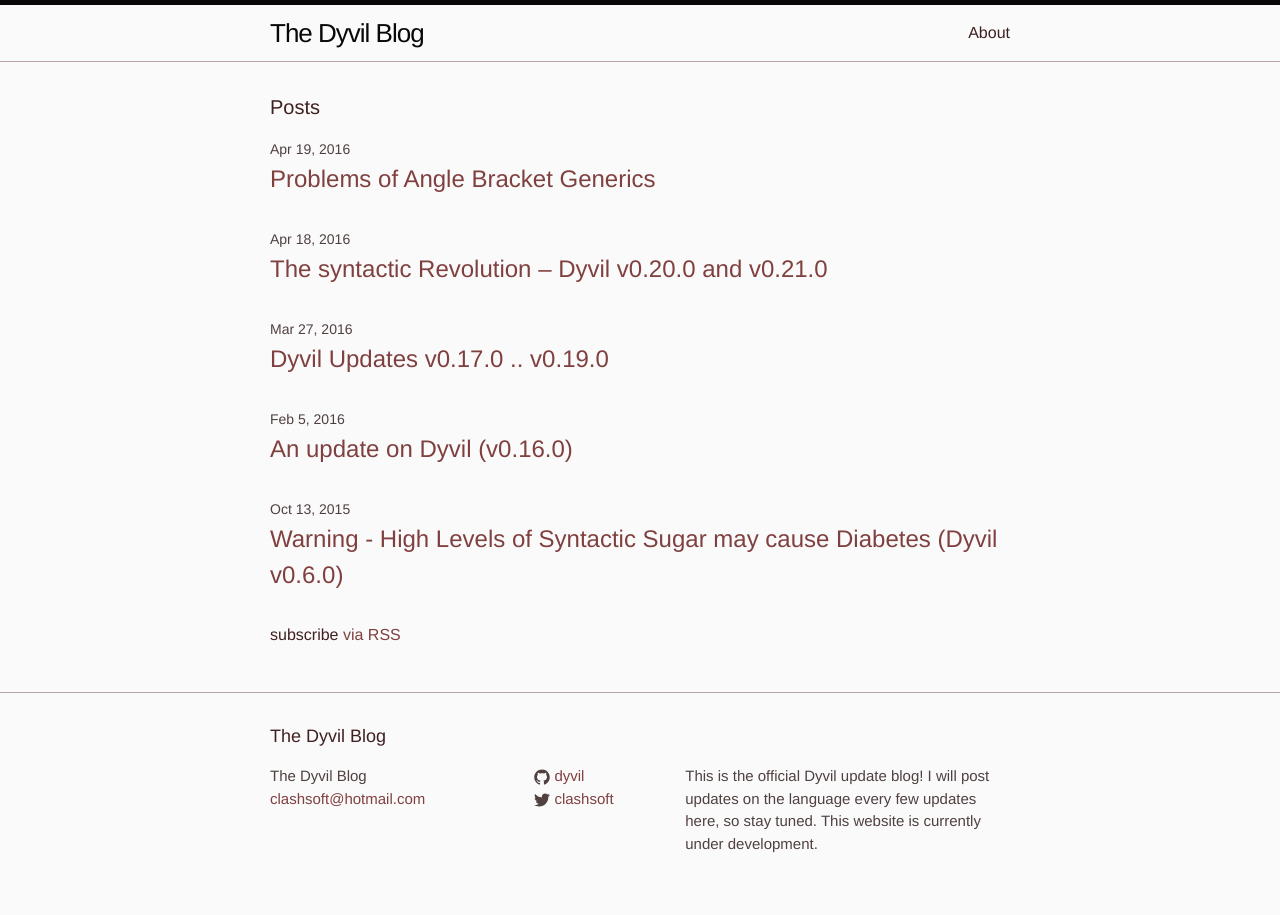
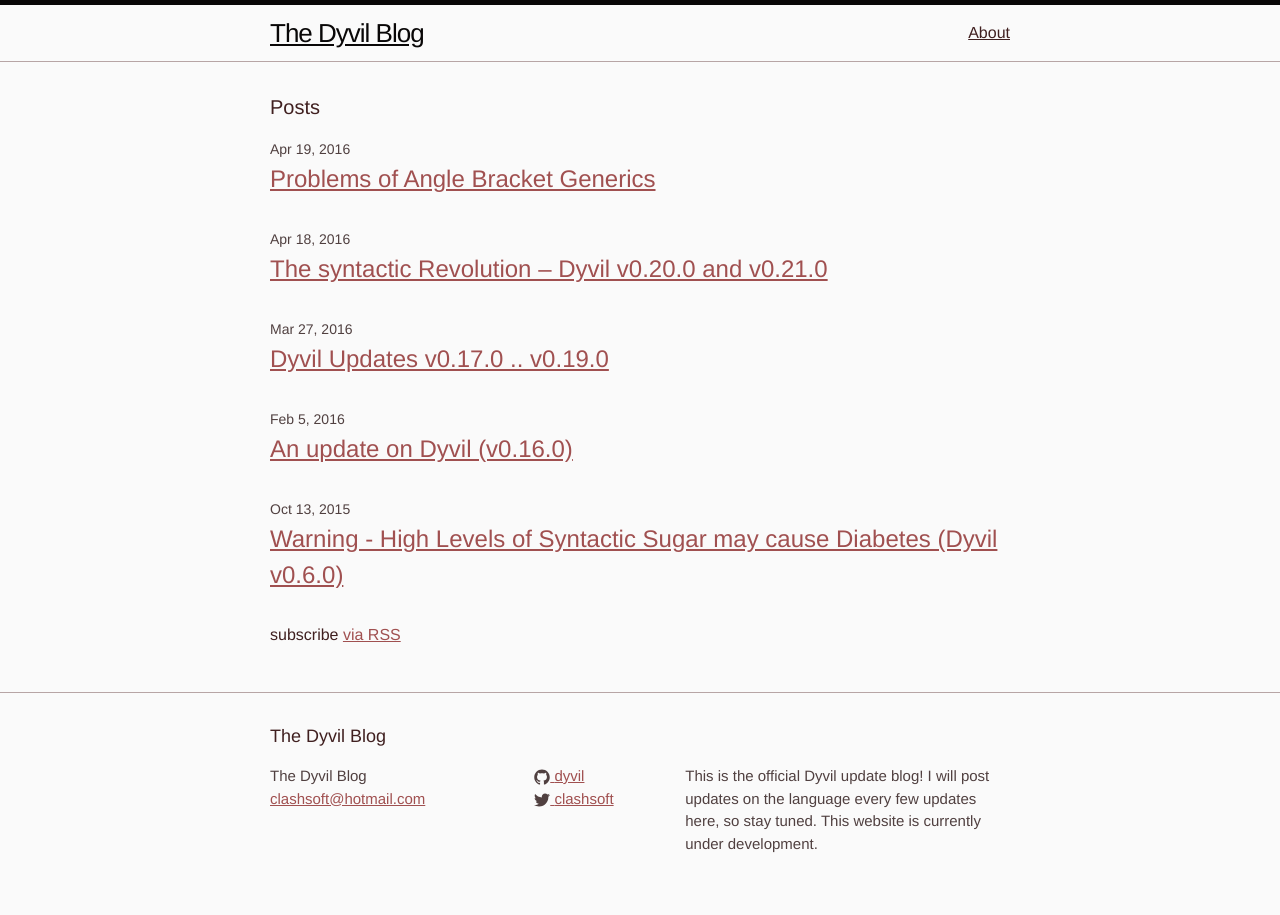
Before and after one commit to Dyvil/Dyvil-Blog, a Jekyll site: the page built from index.html, in a window 1280 px wide. Built offline with Jekyll 4.4.1, drawn with Linux system fonts in a browser that asks for light colours; Markdown is read by kramdown in place of the engine named in the settings.

Commit message:
Improve Link Styling
- Improved the CSS styling for Links.

```diff
--- a/_sass/_base.scss
+++ b/_sass/_base.scss
@@ -7,8 +7,6 @@ dl, dd, ol, ul, figure {
     margin: 0;
     padding: 0;
 }
-
-
 
 /**
  * Basic styling
@@ -25,8 +23,6 @@ body {
     font-kerning: normal;
 }
 
-
-
 /**
  * Set `margin-bottom` to maintain vertical rhythm
  */
@@ -37,8 +33,6 @@ ul, ol, dl, figure,
     margin-bottom: $spacing-unit / 2;
 }
 
-
-
 /**
  * Images
  */
@@ -46,8 +40,6 @@ img {
     max-width: 100%;
     vertical-align: middle;
 }
-
-
 
 /**
  * Figures
@@ -76,8 +68,6 @@ li {
     }
 }
 
-
-
 /**
  * Headings
  */
@@ -85,26 +75,23 @@ h1, h2, h3, h4, h5, h6 {
     font-weight: $base-font-weight;
 }
 
-
-
 /**
  * Links
  */
 a {
-    color: $brand-color;
-    text-decoration: none;
+    color: $link-color;
+    text-decoration: italic;
 
     &:visited {
-        color: darken($brand-color, 15%);
+        color: darken($link-color, 15%);
+        text-decoration: none;
     }
 
     &:hover {
-        color: $text-color;
+        color: lighten($link-color, 15%);
         text-decoration: underline;
     }
 }
-
-
 
 /**
  * Blockquotes
@@ -121,8 +108,6 @@ blockquote {
         margin-bottom: 0;
     }
 }
-
-
 
 /**
  * Code formatting
@@ -150,8 +135,6 @@ pre {
     }
 }
 
-
-
 /**
  * Wrapper
  */
@@ -172,8 +155,6 @@ pre {
     }
 }
 
-
-
 /**
  * Clearfix
  */
@@ -185,8 +166,6 @@ pre {
         clear: both;
     }
 }
-
-
 
 /**
  * Icons
--- a/css/main.scss
+++ b/css/main.scss
@@ -17,6 +17,7 @@ $spacing-unit:     30px;
 $text-color:       #402020;
 $background-color: #fafafa;
 $brand-color:      #804040;
+$link-color:       #A05050;
 
 $grey-color:       #504040;
 $grey-color-light: lighten($grey-color, 40%);
```
